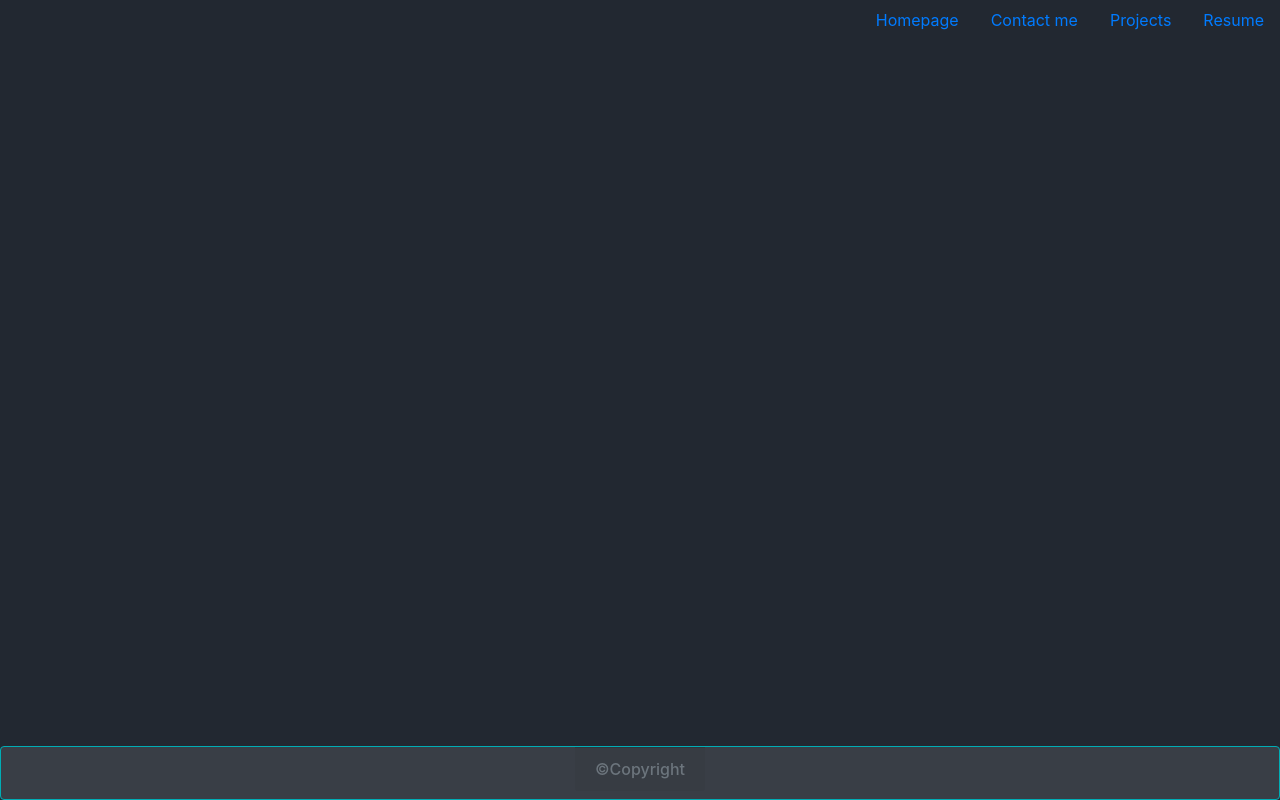
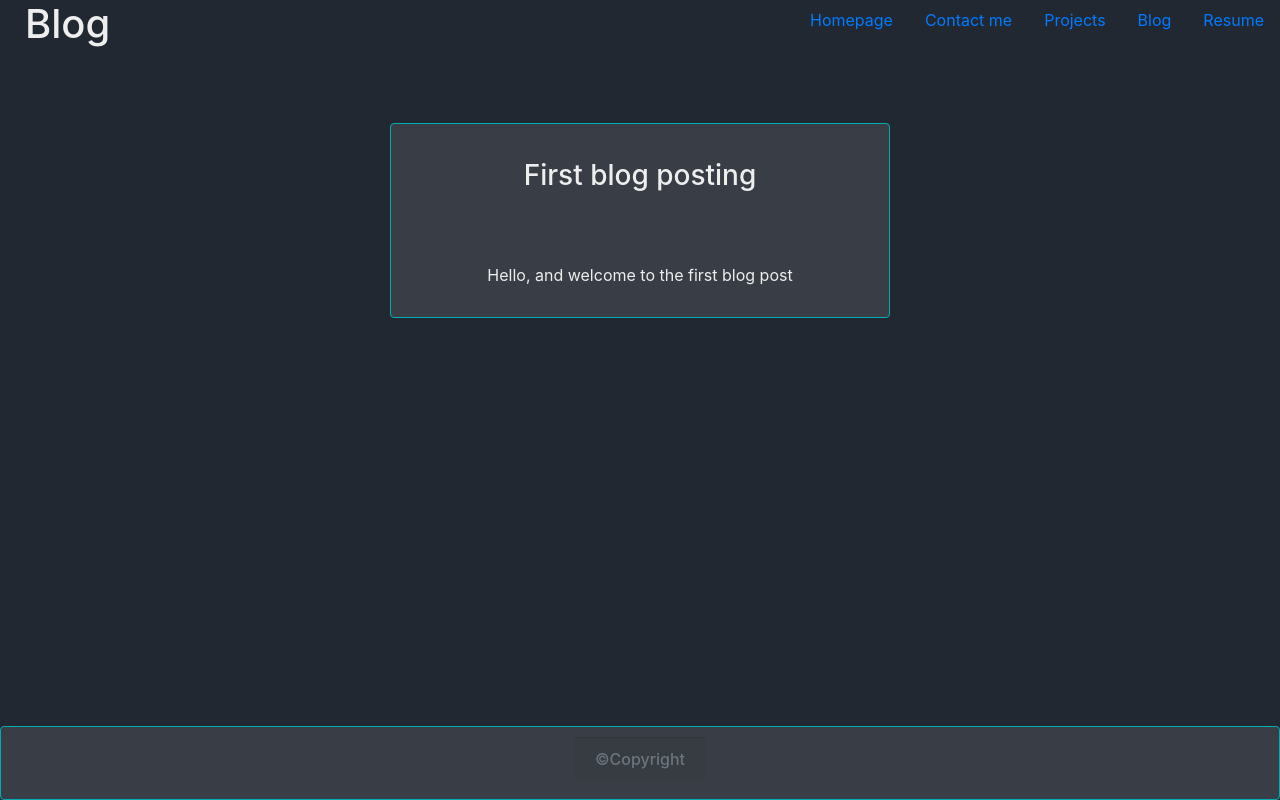
Before and after one commit to MrCartree/Portfolio-React, a React (Create React App) app: page /#/blog in a window 1280 px wide. Built offline with nearby package versions, Linux system fonts and the light colour scheme.

Commit message:
Blog section created.

```diff
--- a/src/App.js
+++ b/src/App.js
@@ -8,7 +8,8 @@ import Footer from "./component/Footer/Footer";
 // pages
 import Homepage from "./pages/Homepage";
 import Contact from "./pages/Contact";
-import Portfolio from "./pages/Portfolio"
+import Portfolio from "./pages/Portfolio";
+import Blog from "./pages/Blog";
 
 
 import './App.css';
@@ -22,6 +23,7 @@ function App() {
           <Route exact path="/" component={Homepage} />
           <Route exact path="/contact" component={Contact} />
           <Route exact path="/portfolio" component={Portfolio} />
+          <Route exact path="/blog" component={Blog} />
         <Footer />
       </div>
     </Router>
--- /dev/null
+++ b/src/Blog.js
@@ -0,0 +1,7 @@
+export const Blog = [
+    {
+        "id": "1",
+        "title": "First blog posting",
+        "bloggy": "Hello, and welcome to the first blog post"
+    }
+]
--- /dev/null
+++ b/src/component/BlogCard/BlogCard.css
@@ -0,0 +1,9 @@
+.card {
+    min-width: 500px;
+    display: flex;
+    flex-direction: column;
+    align-items: center;
+    margin: auto;
+    width: 50%;
+    padding: 10px;
+}
--- /dev/null
+++ b/src/component/BlogCard/BlogCard.js
@@ -0,0 +1,15 @@
+import React from "react";
+import "./BlogCard.css";
+
+function ProjectCard(props) {
+    return (
+        <div className="card" >
+            <h3 className="card-text">{props.title}</h3>
+            <div className="card-body">
+                <p className="card-text">{props.bloggy}</p>
+            </div>
+        </div>
+    )
+}
+
+export default ProjectCard;
--- a/src/component/Navbar/Navbar.js
+++ b/src/component/Navbar/Navbar.js
@@ -24,6 +24,12 @@ function Navbar() {
                 >Projects</Link>
             </li>
             <li className="nav-item">
+                <Link
+                    className="nav-link"
+                    to="/Blog"
+                >Blog</Link>
+            </li>
+            <li className="nav-item">
                 <a
                     className="nav-link"
                     href={Resume}
--- a/src/index.js
+++ b/src/index.js
@@ -1,13 +1,13 @@
 import React from 'react';
 import ReactDOM from 'react-dom';
 import { Projects } from "./Projects";
-import 'bootstrap/dist/css/bootstrap.min.css'
+import { Blog } from "./Blog"
+import 'bootstrap/dist/css/bootstrap.min.css';
 import './index.css';
 import App from './App';
 
-console.log(Projects)
 
 ReactDOM.render(
-  <App projects={Projects} />,
+  <App projects={Projects} blog={Blog} />,
   document.getElementById('root')
 );
--- /dev/null
+++ b/src/pages/Blog.jsx
@@ -0,0 +1,24 @@
+import React from "react";
+import { Blog } from "../Blog.js";
+import Header from '../component/Header/Header.js';
+import BlogCard from "../component/BlogCard/BlogCard";
+
+function Portfolio() {
+    function renderProjects() {
+        return Blog.map((blog) => {
+            return (
+                <BlogCard key={blog.id} {...blog} />
+            )
+        })
+    }
+    return (
+        <React.Fragment>
+            <Header page="Blog" />
+            <div className="">
+                {renderProjects()}
+            </div>
+        </React.Fragment>
+    )
+}
+
+export default Portfolio;
--- a/src/pages/Homepage.jsx
+++ b/src/pages/Homepage.jsx
@@ -10,7 +10,7 @@ function Homepage() {
                 <div className="card">
                     <div className="card-body">
                         <h5 className="card-title">Zach LaFleur</h5>
-                        <p className="card-text">Hello, my name is Zach LaFleur and I am an aspiring web developer. I have made it through a 6 month bootcamp for computer programming and web development at the University of Utah run by Trilogy. My skills include: HTML, CSS, JS, NODEJS, React and so much more.</p>
+                        <p className="card-text">Hello, my name is Zach LaFleur and I am a web developer. I have made it through a 6 month bootcamp for computer programming and web development at the University of Utah run by Trilogy. My skills include: HTML, CSS, JS, NODEJS, React and so much more.</p>
                         <p className="card-text">A bit about me, I like to cook things from scratch for my friends and family, I like to think I am a beer enthusiast and always try to pair the best drink with the meal, but mainly I just love creation. The idea and ability to create things from either my own mind or that of an employer is really what drives me to do what I do.</p>
                         <div className="myImageContainer" >
                             <img className="myImage" src={ProfilePic} alt="Zach LaFleur" />
```
Also changed, not shown: 1 other file (tests, documents, lock files or other folders).
